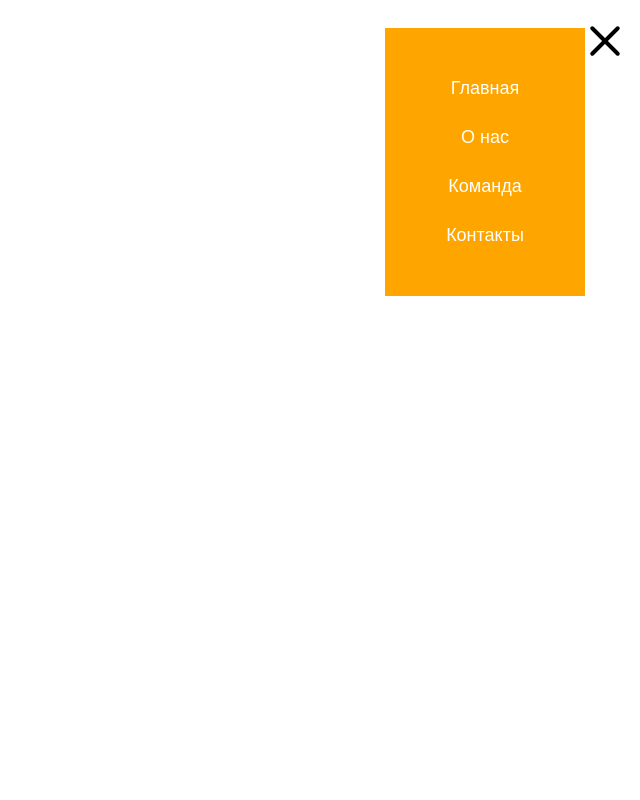
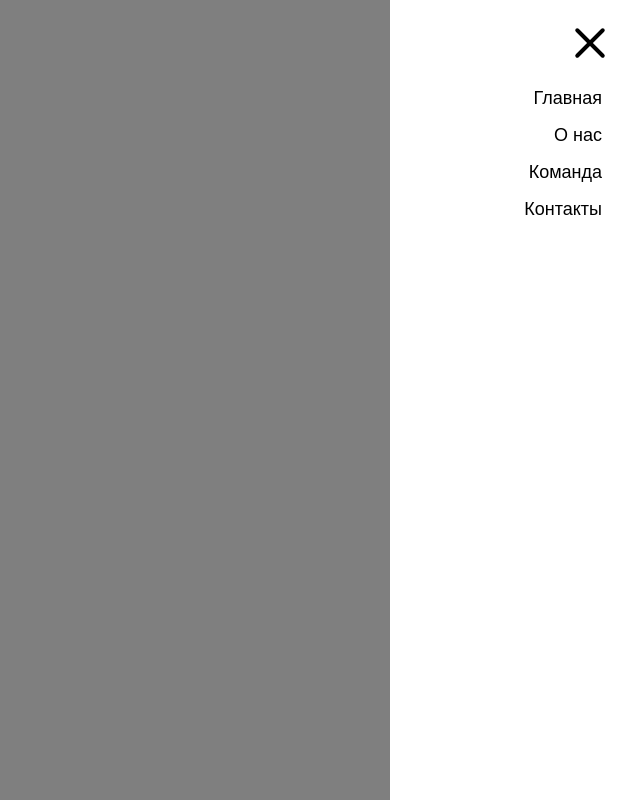
Before and after one commit to alivieE/WixShop, a React (Create React App) app in the folder wixshop/: page / in a window 1280 px wide. Both pictures are taken after a click on the label 1245 px from the left and 41 px from the top of the page. Shown: the whole page, without its empty margins (640-1280 px from the left). Built offline with nearby package versions, Linux system fonts and the light colour scheme.

Commit message:
fix modal

```diff
--- a/wixshop/src/components/Header/Header.jsx
+++ b/wixshop/src/components/Header/Header.jsx
@@ -1,13 +1,23 @@
-import React from 'react';
+import React, { useState } from 'react';
 import s from './Header.module.css';
 
 const Header = () => {
+  const [isOpenMenu, setisOpenMenu] = useState(false);
   return (
     <div>
-      <div class={s.menu}>
-        <input type="checkbox" id="burgerCheckbox" class={s.burgerCheckbox} />
+      <div className={s.menu}>
+        <input
+          onClick={() => {
+            setisOpenMenu(!isOpenMenu);
+          }}
+          type="checkbox"
+          id="burgerCheckbox"
+          class={s.burgerCheckbox}
+        />
         <label for="burgerCheckbox" class={s.burger}></label>
-        <ul class={s.menuList}>
+        {isOpenMenu && <div className={s.wrap}></div>}
+        <div className={`${s.overlay} ${isOpenMenu ? s.open : ''}`}>
+          <ul className={s.menuList}>
             <li>
               <a href="#" class={s.menuItem}>
                 Главная
@@ -31,6 +41,7 @@ const Header = () => {
           </ul>
         </div>
       </div>
+    </div>
   );
 };
 
--- a/wixshop/src/components/Header/Header.module.css
+++ b/wixshop/src/components/Header/Header.module.css
@@ -1,7 +1,7 @@
 .menu {
   position: fixed;
-  right: 15px;
-  top: 28px;
+  right: 30px;
+  top: 30px;
 }
 
 .burgerCheckbox {
@@ -50,26 +50,26 @@
   transform: rotate(-45deg);
   transition: bottom 0.3s, transform 0.3s 0.15s;
 }
-.menuList {
-  top: 0;
-  left: 0;
+.overlay {
+  top: -30px;
+  left: 70px;
   position: absolute;
-  display: grid;
-  gap: 12px;
-  padding: 42px 0;
-  margin: 0;
-  background: orange;
-  list-style-type: none;
+  background: white;
+  padding-top: 80px;
+  padding-right: 30px;
+  transition: 0.3s;
+  width: 250px;
+  height: 100vh;
+}
+.open {
   transform: translateX(-100%);
-  transition: 0.3s;
-  width: 200px;
 }
 .menuItem {
   display: block;
   padding: 8px;
-  color: white;
+  color: black;
   font-size: 18px;
-  text-align: center;
+  text-align: right;
   text-decoration: none;
 }
 .menu-item:hover {
@@ -78,3 +78,11 @@
 .burgerCheckbox:checked ~ .menu-list {
   transform: translateX(0);
 }
+.wrap {
+  width: 100vw;
+  height: 100vh;
+  position: fixed;
+  top: 0;
+  left: 0;
+  background-color: #00000080;
+}
--- a/wixshop/src/pages/Cabinet.jsx
+++ b/wixshop/src/pages/Cabinet.jsx
@@ -3,7 +3,7 @@ import Header from '../components/Header/Header'
 
 const Cabinet = () => {
   return (
-    <div>
+    <div c>
         <Header></Header>
     </div>
   )
```
Lines whose indentation alone changed are shown as unchanged.
